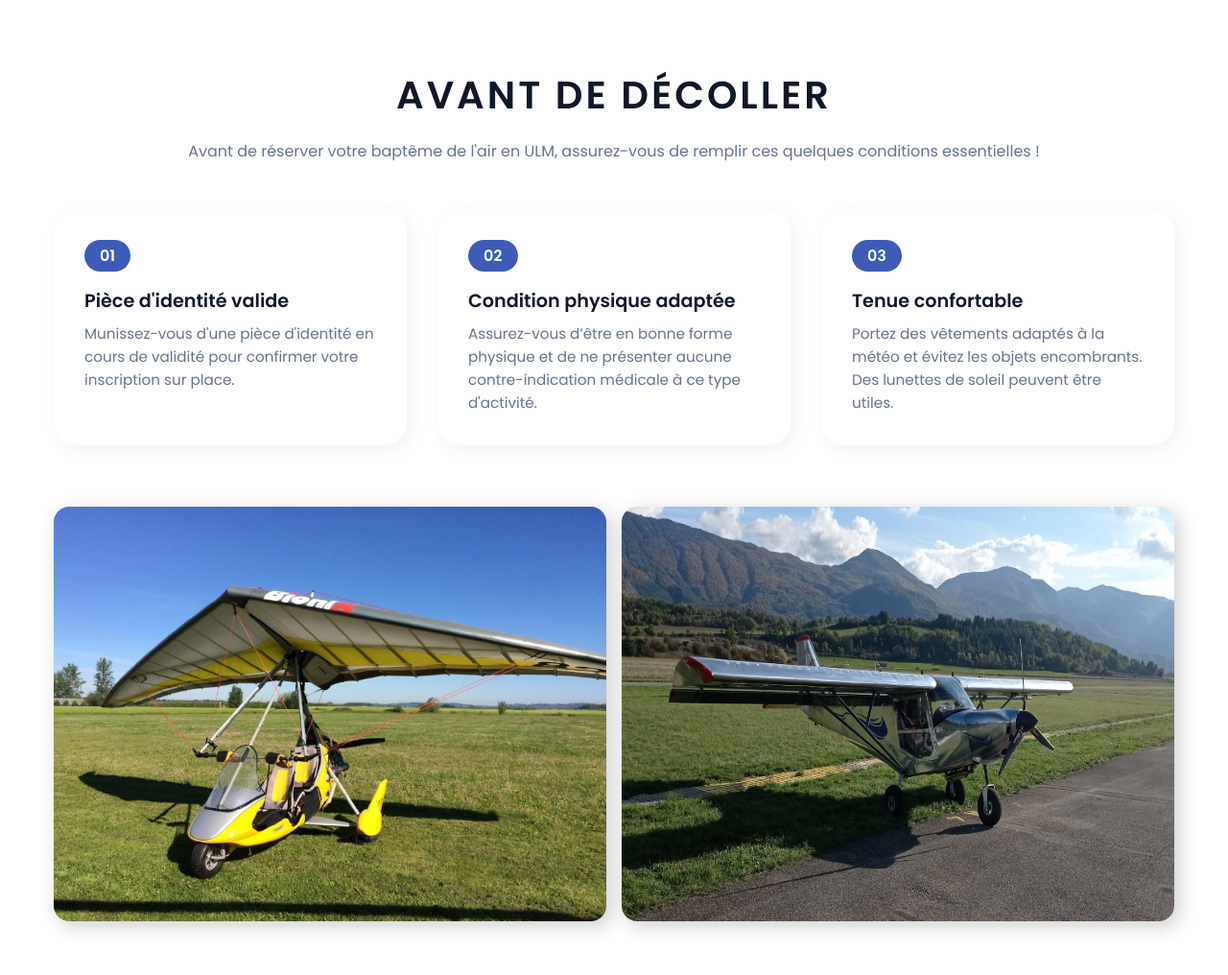
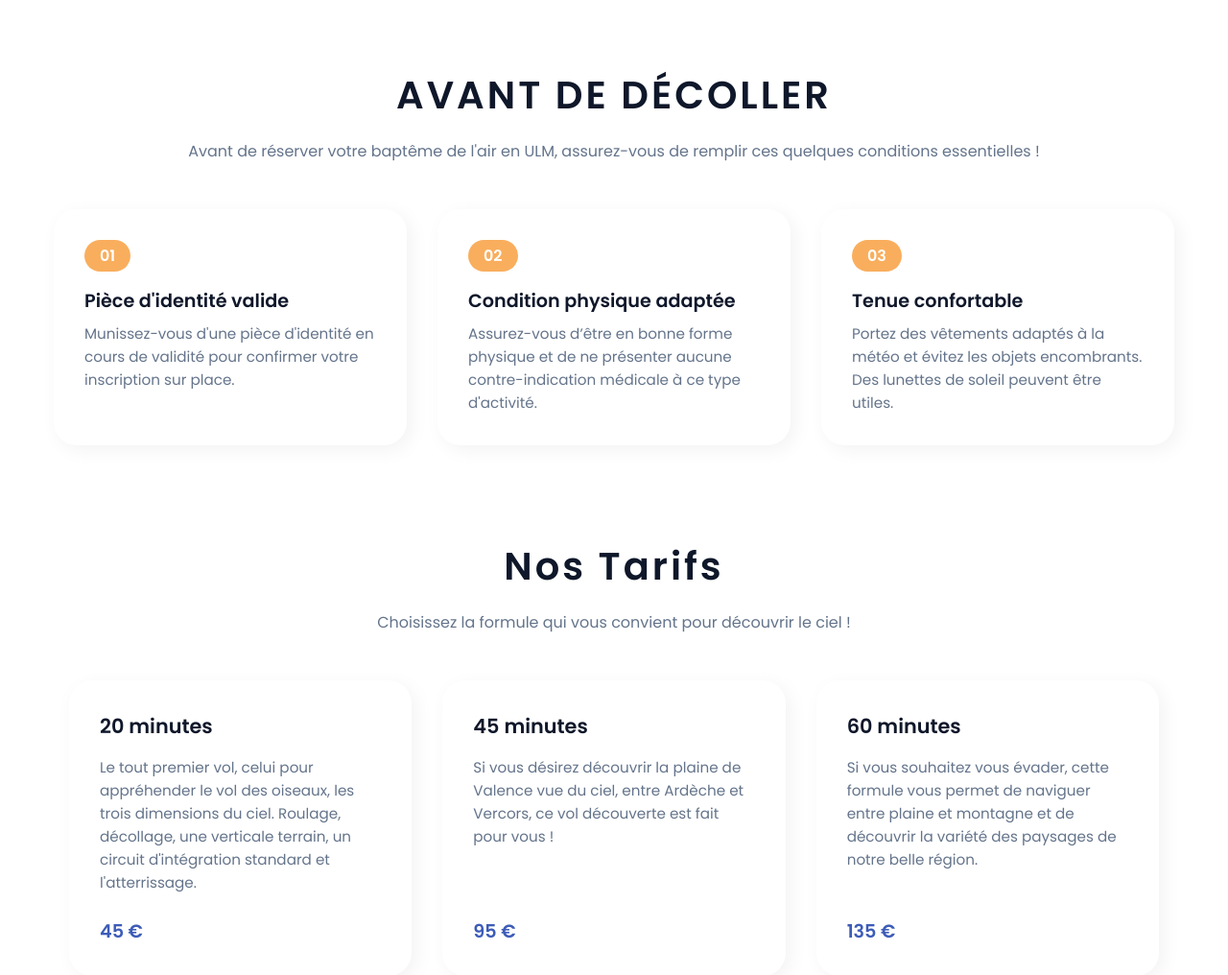
Before and after one commit to C0ulday/ULMASSO, a Django app: page /volsDecouverte in a window 1280 px wide. Shown: the part 854-1870 px from the top of the page at 96% size. Run offline with Django 4.2, Linux system fonts and the light colour scheme; some libraries are stand-ins or nearby versions.

Commit message:
ajout des tarifs sur vols decouverte

```diff
--- a/Internet/static/css/volsDecouverte.css
+++ b/Internet/static/css/volsDecouverte.css
@@ -3,6 +3,8 @@
 :root {
   --primary-color: #3d5cb8;
   --primary-color-dark: #334c99;
+  --yellow : #ffd67c;
+  --yellow-dark : #F9AE5D;
   --text-dark: #0f172a;
   --text-light: #64748b;
   --extra-light: #f1f5f9;
@@ -106,7 +108,7 @@ body {
   margin-bottom: 1rem;
   font-weight: 600;
   color: var(--white);
-  background-color: var(--primary-color);
+  background-color: var(--yellow-dark);
   border-radius: 2rem;
 }
 
@@ -136,6 +138,85 @@ body {
   border-radius: 1rem;
   box-shadow: 5px 5px 20px rgba(0, 0, 0, 0.2);
 }
+
+
+/* === SECTION TARIFS === */
+.tarifs-section {
+  max-width: var(--max-width);
+  margin: 6rem auto;
+  padding: 0 1rem;
+  text-align: center;
+}
+
+.tarifs-title {
+  font-size: 2.5rem;
+  font-weight: 600;
+  color: var(--text-dark);
+  margin-bottom: 1rem;
+  letter-spacing: 3px;
+}
+
+.tarifs-intro {
+  font-size: 1rem;
+  color: var(--text-light);
+  margin-bottom: 3rem;
+}
+
+.tarifs-container {
+  display: grid;
+  grid-template-columns: repeat(3, 1fr);
+  gap: 2rem;
+}
+
+/* carte cliquable */
+.tarif-card {
+  display: flex;
+  flex-direction: column;
+  justify-content: space-between;
+  background-color: var(--white);
+  padding: 2rem;
+  border-radius: 1.5rem;
+  box-shadow: 5px 5px 20px rgba(0, 0, 0, 0.05);
+  text-align: left;
+
+  /* suppression style par défaut des liens */
+  text-decoration: none;
+  color: inherit;
+
+  transition: transform 0.3s ease, box-shadow 0.3s ease;
+  cursor: pointer;
+}
+
+.tarif-card:hover {
+  transform: translateY(-5px);
+  box-shadow: 5px 8px 25px rgba(0, 0, 0, 0.1);
+}
+
+.tarif-card h2 {
+  font-size: 1.3rem;
+  font-weight: 600;
+  color: var(--text-dark); /* couleur forcée */
+  margin-bottom: 1rem;
+  text-decoration: none;
+}
+
+.tarif-description {
+  font-size: 0.95rem;
+  color: var(--text-light); /* couleur forcée */
+  line-height: 1.5rem;
+  margin-bottom: 1.5rem;
+  text-decoration: none;
+}
+
+.tarif-price {
+  font-size: 1.2rem;
+  font-weight: bold;
+  color: var(--primary-color); /* couleur forcée */
+  margin-top: auto;
+  text-decoration: none;
+}
+
+
 
 /* === SECTION CONTACT === */
 .contact-section {
@@ -280,3 +361,16 @@ body {
     grid-template-columns: 1fr;
   }
 }
+
+/* Responsive */
+@media (max-width: 992px) {
+  .tarifs-container {
+    grid-template-columns: 1fr 1fr;
+  }
+}
+
+@media (max-width: 600px) {
+  .tarifs-container {
+    grid-template-columns: 1fr;
+  }
+}
--- a/Internet/templates/volsDecouverte.html
+++ b/Internet/templates/volsDecouverte.html
@@ -37,13 +37,51 @@
     </div>
   </div>
 
+  <section class="tarifs-section">
+    <h1 class="tarifs-title">Nos Tarifs</h1>
+    <p class="tarifs-intro">Choisissez la formule qui vous convient pour découvrir le ciel&nbsp;!</p>
+
+    <div class="tarifs-container">
+      <!-- Carte 20 min -->
+      <a href="#contact" class="tarif-card">
+        <h2>20 minutes</h2>
+        <p class="tarif-description">
+          Le tout premier vol, celui pour appréhender le vol des oiseaux, les trois dimensions du ciel.
+          Roulage, décollage, une verticale terrain, un circuit d'intégration standard et l'atterrissage.
+        </p>
+        <p class="tarif-price"><strong>45 €</strong></p>
+      </a>
+
+      <!-- Carte 45 min -->
+      <a href="#contact" class="tarif-card">
+        <h2>45 minutes</h2>
+        <p class="tarif-description">
+          Si vous désirez découvrir la plaine de Valence vue du ciel, entre Ardèche et Vercors,
+          ce vol découverte est fait pour vous !
+        </p>
+        <p class="tarif-price"><strong>95 €</strong></p>
+      </a>
+
+      <!-- Carte 60 min -->
+      <a href="#contact" class="tarif-card">
+        <h2>60 minutes</h2>
+        <p class="tarif-description">
+          Si vous souhaitez vous évader, cette formule vous permet de naviguer entre plaine et montagne
+          et de découvrir la variété des paysages de notre belle région.
+        </p>
+        <p class="tarif-price"><strong>135 €</strong></p>
+      </a>
+    </div>
+  </section>
+
+
   <div class="plan-images">
     <img class="pendulaire" src="{% static 'res/images/pendulaire.jpg' %}" alt="ULM pendulaire" />
     <img class="3axes" src="{% static 'res/images/3axes.jpg' %}" alt="ULM 3 axes" />
   </div>
 </section>
 
-<section class="contact-section">
+<section class="contact-section" id= "contact">
   <h1 class="contact-title">Contactez-nous</h1>
   <p class="contact-intro">
     Une question, un renseignement ou une réservation&nbsp;?
```
Also changed, not shown: Internet/templates/ecole.html (line endings or trailing spaces), db.sqlite3, 2 other files.
